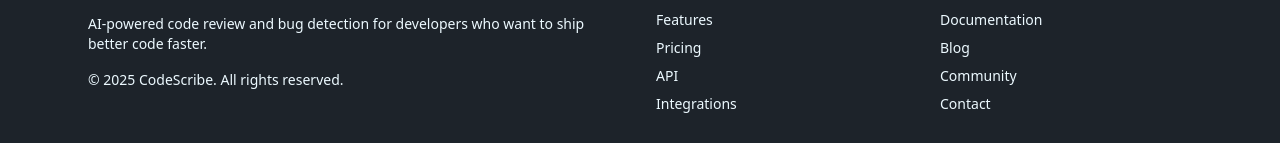
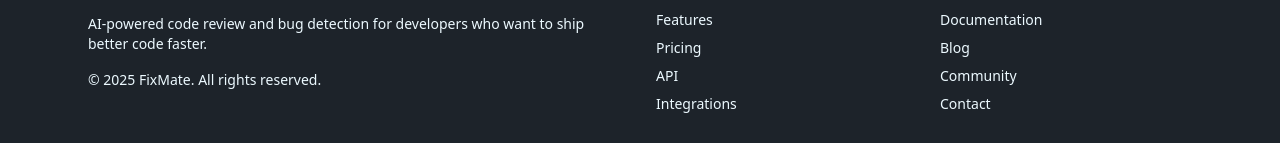
Before and after one commit to NajeebUrRehmanRaja/fixmate-ui, a React (Vite) app in the folder FrontEnd/: page / in a window 1280 px wide. Shown: the part 2968-3111 px from the top of the page. Built offline with nearby package versions, Linux system fonts and the light colour scheme.

Commit message:
fix: update copyright notice in Footer component from CodeScribe to FixMate

```diff
--- a/FrontEnd/src/pages/Footer.jsx
+++ b/FrontEnd/src/pages/Footer.jsx
@@ -16,7 +16,7 @@ const Footer = () => {
               to ship better code faster.
             </p>
             <div className="text-sm text-muted-foreground">
-              © {new Date().getFullYear()} CodeScribe. All rights reserved.
+              © {new Date().getFullYear()} FixMate. All rights reserved.
             </div>
           </div>
           <div>
```
